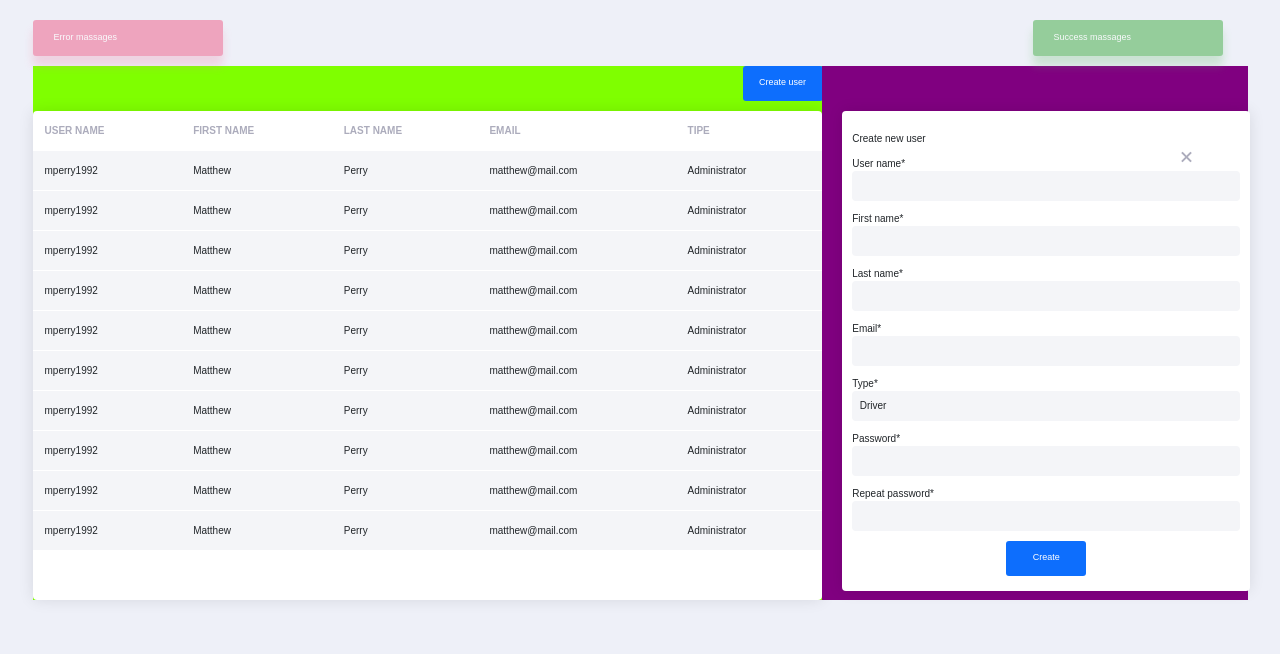
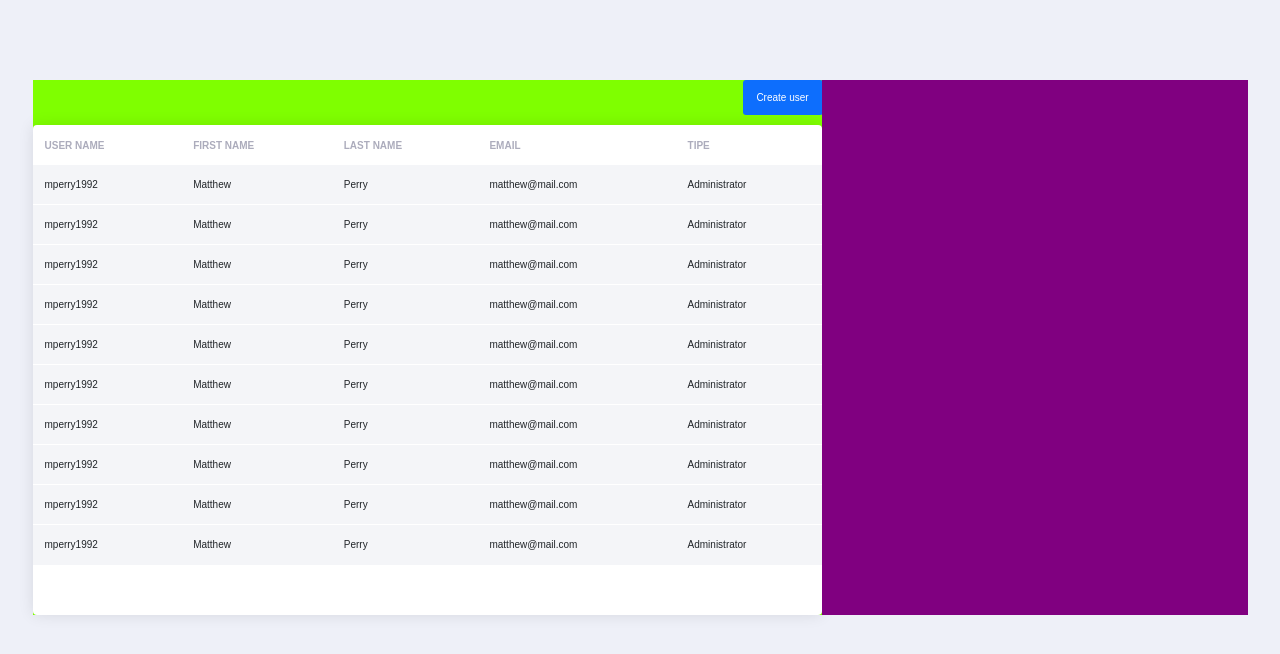
Before and after one commit to OlgaLavrishcheva/user-list-page, an Angular app: page / in a window 1280 px wide. Shown: the top 654 px of the page. Built offline with nearby package versions, Linux system fonts and the light colour scheme.

Commit message:
added "closed" user

```diff
--- a/src/app/app.module.ts
+++ b/src/app/app.module.ts
@@ -7,13 +7,15 @@ import { UsersComponent } from './users/users.component';
 import {FormsModule} from '@angular/forms';
 import { UserDetailComponent } from './user-detail/user-detail.component';
 import { UserNewComponent } from './user-new/user-new.component';
+import { BtnMassagesComponent } from './btn-massages/btn-massages.component';
 
 @NgModule({
   declarations: [
     AppComponent,
     UsersComponent,
     UserDetailComponent,
-    UserNewComponent
+    UserNewComponent,
+    BtnMassagesComponent
   ],
     imports: [
         BrowserModule,
--- /dev/null
+++ b/src/app/btn-massages/btn-massages.component.html
@@ -0,0 +1,4 @@
+<!--<div *ngIf="isVisibleBtn">-->
+<!--  <button type="button" class="btn btn-lg btn-massages-err disabled">Error massages</button>-->
+<!--  <button type="button" class="btn btn-lg btn-massages-susses disabled">Success massages</button>-->
+<!--</div>-->
--- /dev/null
+++ b/src/app/btn-massages/btn-massages.component.ts
@@ -0,0 +1,16 @@
+import {Component, Input, OnInit} from '@angular/core';
+
+@Component({
+  selector: 'app-btn-massages',
+  templateUrl: './btn-massages.component.html',
+  styleUrls: ['./btn-massages.component.css']
+})
+export class BtnMassagesComponent implements OnInit {
+  @Input() isVisibleBtn: boolean;
+
+  constructor() { }
+
+  ngOnInit(): void {
+  }
+
+}
--- a/src/app/user-detail/user-detail.component.html
+++ b/src/app/user-detail/user-detail.component.html
@@ -1,10 +1,10 @@
 <div class="row">
   <div *ngIf="user" class="col-6 wrapper">
 
-    <p><input type="text" class="user-form-header" required
-              [(ngModel)]="user.firstName + ' ' + user.lastName">
-    </p>
-    <span class="close"></span>
+    <h2>{{user.firstName + " " + user.lastName}}</h2>
+    <span (click)="offSelect(user)" class="close">
+          <span></span>
+    </span>
 
     <form>
       <div class="form-group">
@@ -66,5 +66,3 @@
   </div>
 
 </div>
-
-<!--Create new user -->
--- a/src/app/user-detail/user-detail.component.ts
+++ b/src/app/user-detail/user-detail.component.ts
@@ -7,11 +7,19 @@ import {User} from '../user.class';
   styleUrls: ['./user-detail.component.css']
 })
 export class UserDetailComponent implements OnInit {
+  users: User[] = [];
+  selectedUser?: User;
   @Input() user?: User;
+  @Input() isVisible: boolean;
+  @Input() header: string;
   types: string[] = ['Driver', 'Administrator'];
   constructor() { }
 
   ngOnInit(): void {
   }
 
+  // tslint:disable-next-line:typedef
+  offSelect(user: User) {
+    this.user = null;
+  }
 }
--- a/src/app/user-new/user-new.component.html
+++ b/src/app/user-new/user-new.component.html
@@ -1,9 +1,22 @@
-<div class="row">
+<div *ngIf="isVisibleBtn" class="nameToClose" id="isVisibleBtn">
+  <button type="button" class="btn btn-lg btn-massages-err disabled">Error massages</button>
+  <button type="button" class="btn btn-lg btn-massages-susses disabled">Success massages</button>
+<!--<span (click)="isVisible = false; isVisibleBtn = false" class="close"></span>-->
+</div>
+<div *ngIf="isVisible" class="row nameToClose" id="isVisible">
+
   <div class="col-6 wrapper">
 
-    <p>Create new user</p>
-    <span class="close"></span>
-
+    <h2>Create new user</h2>
+    <a class="close" href="#" onclick="function f1() {
+      document.getElementById('isVisibleBtn').style.display = 'none';
+      document.getElementById('isVisible').style.display = 'none';
+      return false;
+    }
+    f1('isVisibleBtn', 'isVisible')"></a>
+<!--    <span class="close"></span>-->
+<!--    <span (click)="my_func()" class="close"></span>-->
+<!--    <span (click)="isVisible = false; isVisibleBtn = false" class="close"></span>-->
     <form>
       <div class="form-group">
         <label for="name">User name* </label>
@@ -57,5 +70,9 @@
     </form>
 
   </div>
-
 </div>
+<!--  <script>-->
+<!--    function isBtn() = {-->
+<!--      return isVisibleBtn = false-->
+<!--    }-->
+<!--  </script>-->
--- a/src/app/user-new/user-new.component.ts
+++ b/src/app/user-new/user-new.component.ts
@@ -8,6 +8,10 @@ import {User} from '../user.class';
 })
 export class UserNewComponent implements OnInit {
   @Input() userNew?: User;
+  @Input() header: string;
+  @Input() isVisibleBtn: boolean;
+  @Input() isVisible: boolean;
+
   types: string[] = ['Driver', 'Administrator'];
 
   constructor() { }
--- a/src/app/users/users.component.html
+++ b/src/app/users/users.component.html
@@ -1,18 +1,16 @@
 <div class="container">
 
   <div class="btn-massages">
-    <button type="button" class="btn btn-lg btn-massages-err disabled">Error massages</button>
-    <button type="button" class="btn btn-lg btn-massages-susses disabled">Success massages</button>
+    <app-user-new [isVisibleBtn]="isVisibleBtn"></app-user-new>
   </div>
 
   <div class="users-field">
 
     <div class="users">
-      <button type="button" class="btn btn-primary btn-lg users-button"
-              [class.selected]="userNew === selectedUserNew"
-              (click)="onSelect(userNew)">
-        Create user
-      </button>
+
+      <span (click)="isVisible = true; isVisibleBtn = true" class="btn btn-primary btn-lg users-button">
+         <span class="btn-header">Create user</span>
+      </span>
 
       <table class="users-list wrapper" width="100%" cellpadding="12">
         <thead>
@@ -53,7 +51,8 @@
       </div>
 
       <div class="userNew">
-        <app-user-new [userNew]="selectedUserNew"></app-user-new>
+        <app-user-new [isVisible]="isVisible"
+        header="Create new user"></app-user-new>
       </div>
     </div>
   </div>
--- a/src/styles.css
+++ b/src/styles.css
@@ -19,7 +19,8 @@ h1 {
 }
 
 h2 {
-  font-size: 1.2em;
+  font-family: Roboto;
+  font-size: 1.1em;
   font-weight: bold;
   margin-bottom: 15px;
 }
@@ -30,8 +31,6 @@ h2 {
 }
 
 .close {
-  top: 20px;
-  right: 20px;
   width: 10px;
   height: 10px;
   cursor: pointer;
@@ -41,7 +40,8 @@ h2 {
 .close:after {
   content: "";
   position: absolute;
-  right: 6vw;
+  top: 5.3vw;
+  right: 3vw;
   width: 13px;
   height: 2px;
   background: #acacbc;
@@ -58,8 +58,15 @@ h2 {
 }
 
 .btn-massages {
+  height: 50px;
   margin-bottom: 10px;
 }
+
+/*.btn-wrapper {*/
+/*  width: 100%;*/
+/*  height: 50px;*/
+/*  background-color: coral;*/
+/*}*/
 
 .btn-massages .btn {
   width: 190px;
```
Also changed, not shown: src/app/users/users.component.ts (+5 -2 lines), src/app/btn-massages/btn-massages.component.css (added).
